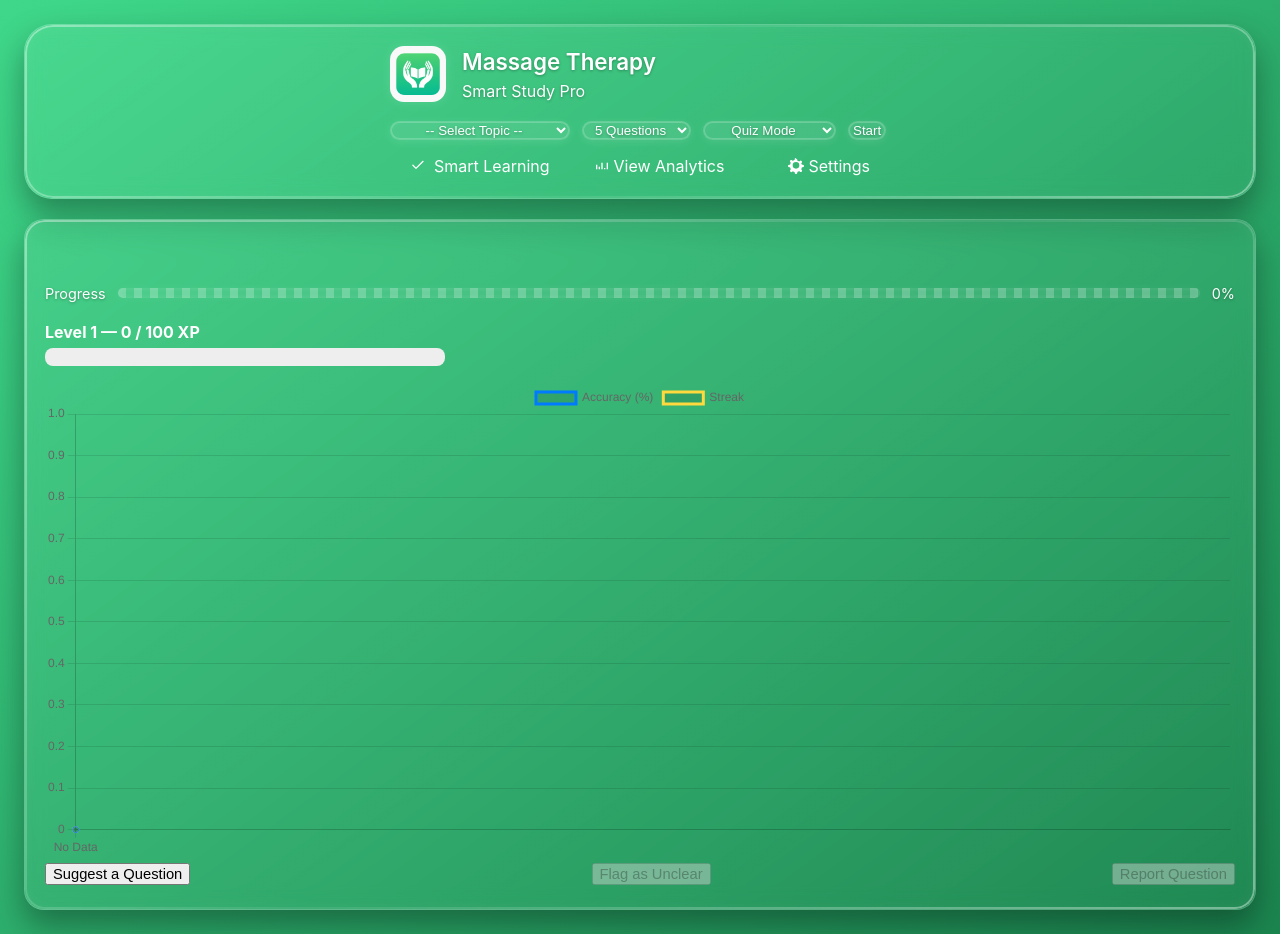
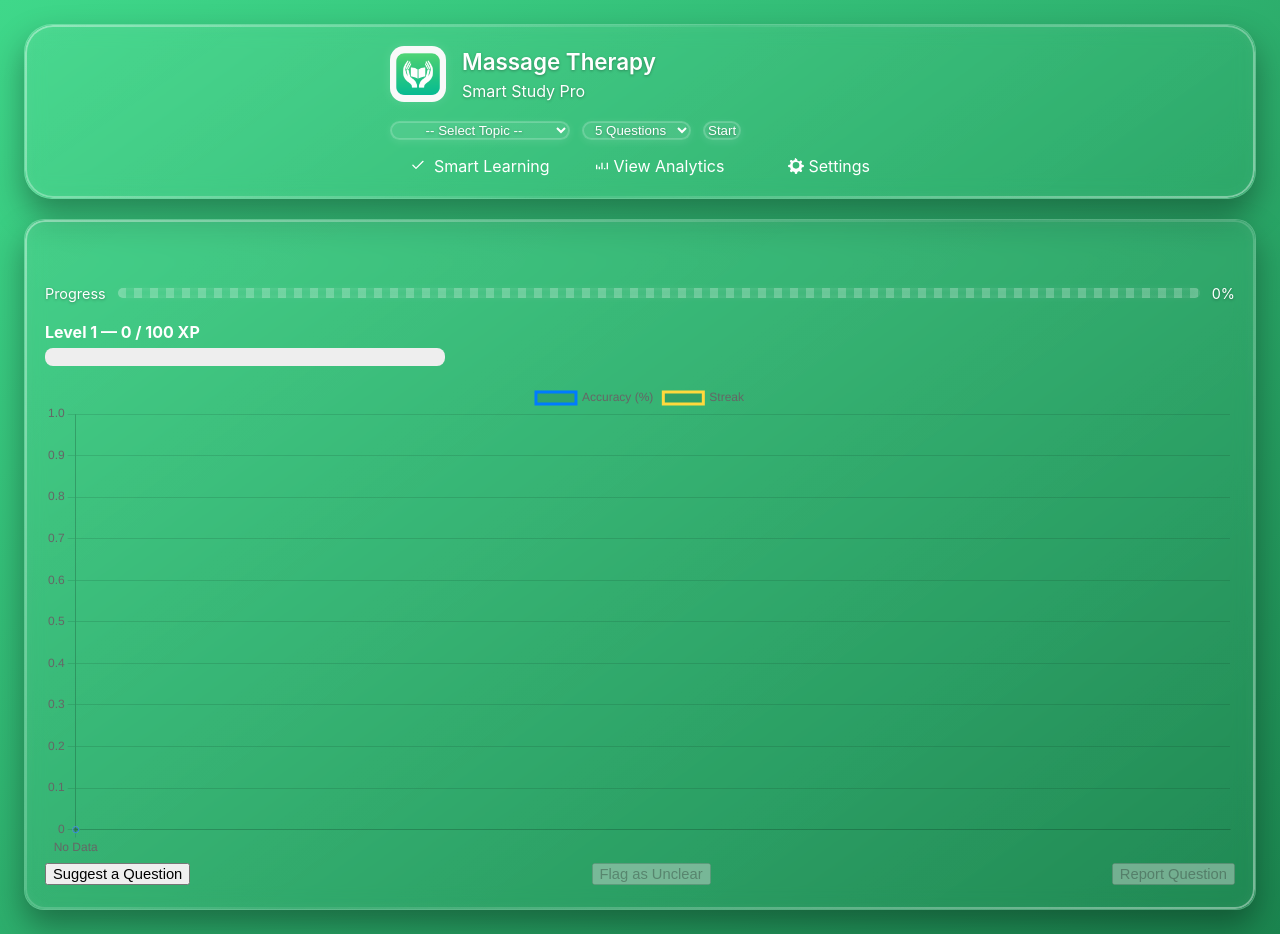
Before and after one commit to Youngjnick/Massage-Therapy-Smart-Study-PRO-EXP, a website: page index.html in a window 1280 px wide. Drawn offline with nearby package versions, Linux system fonts and the light colour scheme.

Commit message:
Update index.html

```diff
--- a/index.html
+++ b/index.html
@@ -35,10 +35,6 @@
           <option value="10">10 Questions</option>
           <option value="20">20 Questions</option>
           <option value="all">All Questions</option>
-        </select>
-        <select class="control" id="mode-select">
-          <option value="quiz">Quiz Mode</option>
-          <option value="flashcards">Flashcards Mode</option>
         </select>
         <button class="start-btn" disabled>Start</button>
       </div>
```
